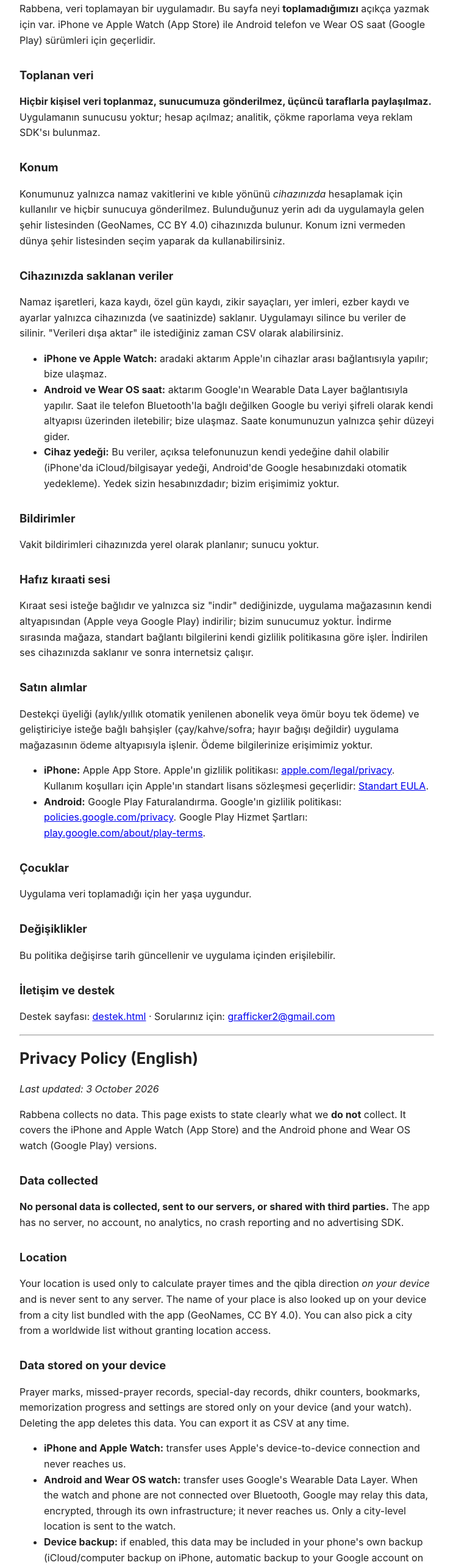
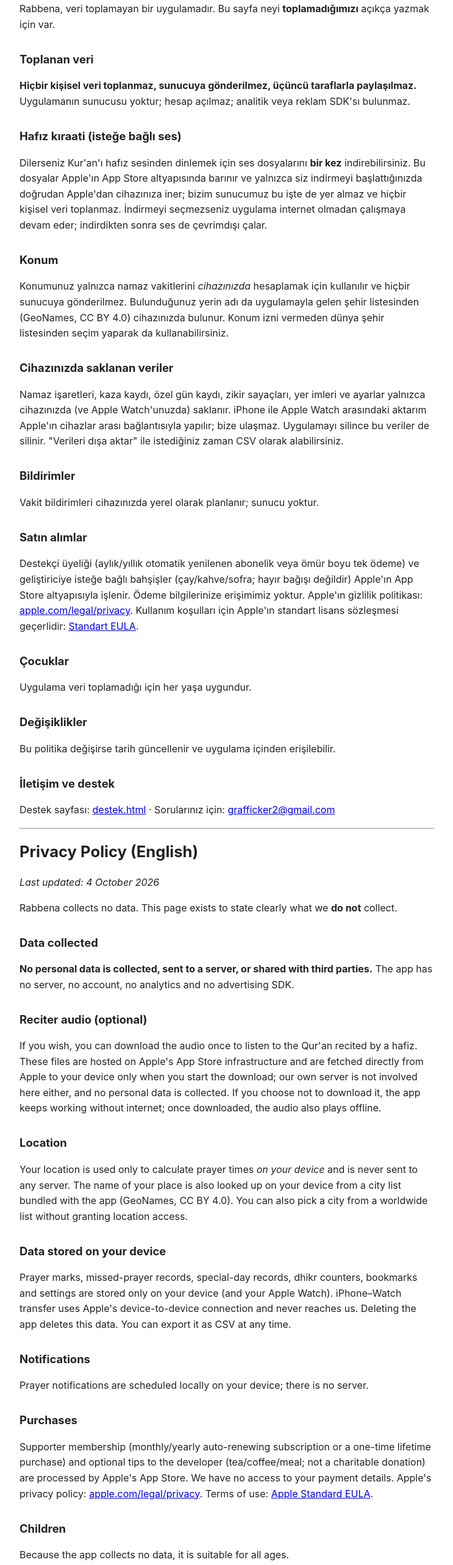
Before and after one commit to grafficker/rabbena-gizlilik, a plain HTML site: page index.html in a window 1280 px wide. Shown: the part 180-2747 px from the top of the page at 61% size, without its empty margins (268-1011 px from the left). Drawn offline with Linux system fonts and the light colour scheme.

Commit message:
Gizlilik + destek: 4 Ekim güncel içerik (Rabbena, kıraat ODR notu)

```diff
--- a/index.html
+++ b/index.html
@@ -5,29 +5,20 @@
 <body>
 <p><a href="#en">English</a></p>
 <h1>Gizlilik Politikası</h1>
-<p><em>Son güncelleme: 3 Ekim 2026</em></p>
-<p>Rabbena, veri toplamayan bir uygulamadır. Bu sayfa neyi <strong>toplamadığımızı</strong> açıkça yazmak için var. iPhone ve Apple Watch (App Store) ile Android telefon ve Wear OS saat (Google Play) sürümleri için geçerlidir.</p>
+<p><em>Son güncelleme: 4 Ekim 2026</em></p>
+<p>Rabbena, veri toplamayan bir uygulamadır. Bu sayfa neyi <strong>toplamadığımızı</strong> açıkça yazmak için var.</p>
 <h2>Toplanan veri</h2>
-<p><strong>Hiçbir kişisel veri toplanmaz, sunucumuza gönderilmez, üçüncü taraflarla paylaşılmaz.</strong> Uygulamanın sunucusu yoktur; hesap açılmaz; analitik, çökme raporlama veya reklam SDK'sı bulunmaz.</p>
+<p><strong>Hiçbir kişisel veri toplanmaz, sunucuya gönderilmez, üçüncü taraflarla paylaşılmaz.</strong> Uygulamanın sunucusu yoktur; hesap açılmaz; analitik veya reklam SDK'sı bulunmaz.</p>
+<h2>Hafız kıraati (isteğe bağlı ses)</h2>
+<p>Dilerseniz Kur'an'ı hafız sesinden dinlemek için ses dosyalarını <strong>bir kez</strong> indirebilirsiniz. Bu dosyalar Apple'ın App Store altyapısında barınır ve yalnızca siz indirmeyi başlattığınızda doğrudan Apple'dan cihazınıza iner; bizim sunucumuz bu işte de yer almaz ve hiçbir kişisel veri toplanmaz. İndirmeyi seçmezseniz uygulama internet olmadan çalışmaya devam eder; indirdikten sonra ses de çevrimdışı çalar.</p>
 <h2>Konum</h2>
-<p>Konumunuz yalnızca namaz vakitlerini ve kıble yönünü <em>cihazınızda</em> hesaplamak için kullanılır ve hiçbir sunucuya gönderilmez. Bulunduğunuz yerin adı da uygulamayla gelen şehir listesinden (GeoNames, CC BY 4.0) cihazınızda bulunur. Konum izni vermeden dünya şehir listesinden seçim yaparak da kullanabilirsiniz.</p>
+<p>Konumunuz yalnızca namaz vakitlerini <em>cihazınızda</em> hesaplamak için kullanılır ve hiçbir sunucuya gönderilmez. Bulunduğunuz yerin adı da uygulamayla gelen şehir listesinden (GeoNames, CC BY 4.0) cihazınızda bulunur. Konum izni vermeden dünya şehir listesinden seçim yaparak da kullanabilirsiniz.</p>
 <h2>Cihazınızda saklanan veriler</h2>
-<p>Namaz işaretleri, kaza kaydı, özel gün kaydı, zikir sayaçları, yer imleri, ezber kaydı ve ayarlar yalnızca cihazınızda (ve saatinizde) saklanır. Uygulamayı silince bu veriler de silinir. "Verileri dışa aktar" ile istediğiniz zaman CSV olarak alabilirsiniz.</p>
-<ul>
-<li><strong>iPhone ve Apple Watch:</strong> aradaki aktarım Apple'ın cihazlar arası bağlantısıyla yapılır; bize ulaşmaz.</li>
-<li><strong>Android ve Wear OS saat:</strong> aktarım Google'ın Wearable Data Layer bağlantısıyla yapılır. Saat ile telefon Bluetooth'la bağlı değilken Google bu veriyi şifreli olarak kendi altyapısı üzerinden iletebilir; bize ulaşmaz. Saate konumunuzun yalnızca şehir düzeyi gider.</li>
-<li><strong>Cihaz yedeği:</strong> Bu veriler, açıksa telefonunuzun kendi yedeğine dahil olabilir (iPhone'da iCloud/bilgisayar yedeği, Android'de Google hesabınızdaki otomatik yedekleme). Yedek sizin hesabınızdadır; bizim erişimimiz yoktur.</li>
-</ul>
+<p>Namaz işaretleri, kaza kaydı, özel gün kaydı, zikir sayaçları, yer imleri ve ayarlar yalnızca cihazınızda (ve Apple Watch'unuzda) saklanır. iPhone ile Apple Watch arasındaki aktarım Apple'ın cihazlar arası bağlantısıyla yapılır; bize ulaşmaz. Uygulamayı silince bu veriler de silinir. "Verileri dışa aktar" ile istediğiniz zaman CSV olarak alabilirsiniz.</p>
 <h2>Bildirimler</h2>
 <p>Vakit bildirimleri cihazınızda yerel olarak planlanır; sunucu yoktur.</p>
-<h2>Hafız kıraati sesi</h2>
-<p>Kıraat sesi isteğe bağlıdır ve yalnızca siz "indir" dediğinizde, uygulama mağazasının kendi altyapısından (Apple veya Google Play) indirilir; bizim sunucumuz yoktur. İndirme sırasında mağaza, standart bağlantı bilgilerini kendi gizlilik politikasına göre işler. İndirilen ses cihazınızda saklanır ve sonra internetsiz çalışır.</p>
 <h2>Satın alımlar</h2>
-<p>Destekçi üyeliği (aylık/yıllık otomatik yenilenen abonelik veya ömür boyu tek ödeme) ve geliştiriciye isteğe bağlı bahşişler (çay/kahve/sofra; hayır bağışı değildir) uygulama mağazasının ödeme altyapısıyla işlenir. Ödeme bilgilerinize erişimimiz yoktur.</p>
-<ul>
-<li><strong>iPhone:</strong> Apple App Store. Apple'ın gizlilik politikası: <a href="https://www.apple.com/legal/privacy/">apple.com/legal/privacy</a>. Kullanım koşulları için Apple'ın standart lisans sözleşmesi geçerlidir: <a href="https://www.apple.com/legal/internet-services/itunes/dev/stdeula/">Standart EULA</a>.</li>
-<li><strong>Android:</strong> Google Play Faturalandırma. Google'ın gizlilik politikası: <a href="https://policies.google.com/privacy">policies.google.com/privacy</a>. Google Play Hizmet Şartları: <a href="https://play.google.com/about/play-terms/">play.google.com/about/play-terms</a>.</li>
-</ul>
+<p>Destekçi üyeliği (aylık/yıllık otomatik yenilenen abonelik veya ömür boyu tek ödeme) ve geliştiriciye isteğe bağlı bahşişler (çay/kahve/sofra; hayır bağışı değildir) Apple'ın App Store altyapısıyla işlenir. Ödeme bilgilerinize erişimimiz yoktur. Apple'ın gizlilik politikası: <a href="https://www.apple.com/legal/privacy/">apple.com/legal/privacy</a>. Kullanım koşulları için Apple'ın standart lisans sözleşmesi geçerlidir: <a href="https://www.apple.com/legal/internet-services/itunes/dev/stdeula/">Standart EULA</a>.</p>
 <h2>Çocuklar</h2>
 <p>Uygulama veri toplamadığı için her yaşa uygundur.</p>
 <h2>Değişiklikler</h2>
@@ -37,33 +28,22 @@
 
 <hr>
 <h1 id="en">Privacy Policy (English)</h1>
-<p><em>Last updated: 3 October 2026</em></p>
-<p>Rabbena collects no data. This page exists to state clearly what we <strong>do not</strong> collect. It covers the iPhone and Apple Watch (App Store) and the Android phone and Wear OS watch (Google Play) versions.</p>
+<p><em>Last updated: 4 October 2026</em></p>
+<p>Rabbena collects no data. This page exists to state clearly what we <strong>do not</strong> collect.</p>
 <h2>Data collected</h2>
-<p><strong>No personal data is collected, sent to our servers, or shared with third parties.</strong> The app has no server, no account, no analytics, no crash reporting and no advertising SDK.</p>
+<p><strong>No personal data is collected, sent to a server, or shared with third parties.</strong> The app has no server, no account, no analytics and no advertising SDK.</p>
+<h2>Reciter audio (optional)</h2>
+<p>If you wish, you can download the audio once to listen to the Qur'an recited by a hafiz. These files are hosted on Apple's App Store infrastructure and are fetched directly from Apple to your device only when you start the download; our own server is not involved here either, and no personal data is collected. If you choose not to download it, the app keeps working without internet; once downloaded, the audio also plays offline.</p>
 <h2>Location</h2>
-<p>Your location is used only to calculate prayer times and the qibla direction <em>on your device</em> and is never sent to any server. The name of your place is also looked up on your device from a city list bundled with the app (GeoNames, CC BY 4.0). You can also pick a city from a worldwide list without granting location access.</p>
+<p>Your location is used only to calculate prayer times <em>on your device</em> and is never sent to any server. The name of your place is also looked up on your device from a city list bundled with the app (GeoNames, CC BY 4.0). You can also pick a city from a worldwide list without granting location access.</p>
 <h2>Data stored on your device</h2>
-<p>Prayer marks, missed-prayer records, special-day records, dhikr counters, bookmarks, memorization progress and settings are stored only on your device (and your watch). Deleting the app deletes this data. You can export it as CSV at any time.</p>
-<ul>
-<li><strong>iPhone and Apple Watch:</strong> transfer uses Apple's device-to-device connection and never reaches us.</li>
-<li><strong>Android and Wear OS watch:</strong> transfer uses Google's Wearable Data Layer. When the watch and phone are not connected over Bluetooth, Google may relay this data, encrypted, through its own infrastructure; it never reaches us. Only a city-level location is sent to the watch.</li>
-<li><strong>Device backup:</strong> if enabled, this data may be included in your phone's own backup (iCloud/computer backup on iPhone, automatic backup to your Google account on Android). The backup belongs to your account; we have no access to it.</li>
-</ul>
+<p>Prayer marks, missed-prayer records, special-day records, dhikr counters, bookmarks and settings are stored only on your device (and your Apple Watch). iPhone–Watch transfer uses Apple's device-to-device connection and never reaches us. Deleting the app deletes this data. You can export it as CSV at any time.</p>
 <h2>Notifications</h2>
 <p>Prayer notifications are scheduled locally on your device; there is no server.</p>
-<h2>Hafiz recitation audio</h2>
-<p>Recitation audio is optional and is downloaded only when you tap "download", from the app store's own infrastructure (Apple or Google Play); we have no server. During the download the store processes standard connection data under its own privacy policy. The audio is stored on your device and then works offline.</p>
 <h2>Purchases</h2>
-<p>Supporter membership (monthly/yearly auto-renewing subscription or a one-time lifetime purchase) and optional tips to the developer (tea/coffee/meal; not a charitable donation) are processed by the app store's payment system. We have no access to your payment details.</p>
-<ul>
-<li><strong>iPhone:</strong> Apple App Store. Apple's privacy policy: <a href="https://www.apple.com/legal/privacy/">apple.com/legal/privacy</a>. Terms of use: <a href="https://www.apple.com/legal/internet-services/itunes/dev/stdeula/">Apple Standard EULA</a>.</li>
-<li><strong>Android:</strong> Google Play Billing. Google's privacy policy: <a href="https://policies.google.com/privacy">policies.google.com/privacy</a>. Google Play Terms of Service: <a href="https://play.google.com/about/play-terms/">play.google.com/about/play-terms</a>.</li>
-</ul>
+<p>Supporter membership (monthly/yearly auto-renewing subscription or a one-time lifetime purchase) and optional tips to the developer (tea/coffee/meal; not a charitable donation) are processed by Apple's App Store. We have no access to your payment details. Apple's privacy policy: <a href="https://www.apple.com/legal/privacy/">apple.com/legal/privacy</a>. Terms of use: <a href="https://www.apple.com/legal/internet-services/itunes/dev/stdeula/">Apple Standard EULA</a>.</p>
 <h2>Children</h2>
 <p>Because the app collects no data, it is suitable for all ages.</p>
-<h2>Changes</h2>
-<p>If this policy changes, the date above is updated; the policy is always reachable from inside the app.</p>
 <h2>Contact and support</h2>
 <p>Support page: <a href="destek.html#en">destek.html</a> · <a href="mailto:grafficker2@gmail.com">grafficker2@gmail.com</a></p>
 </body></html>
```
Also changed, not shown: destek.html (+12 -20 lines).
